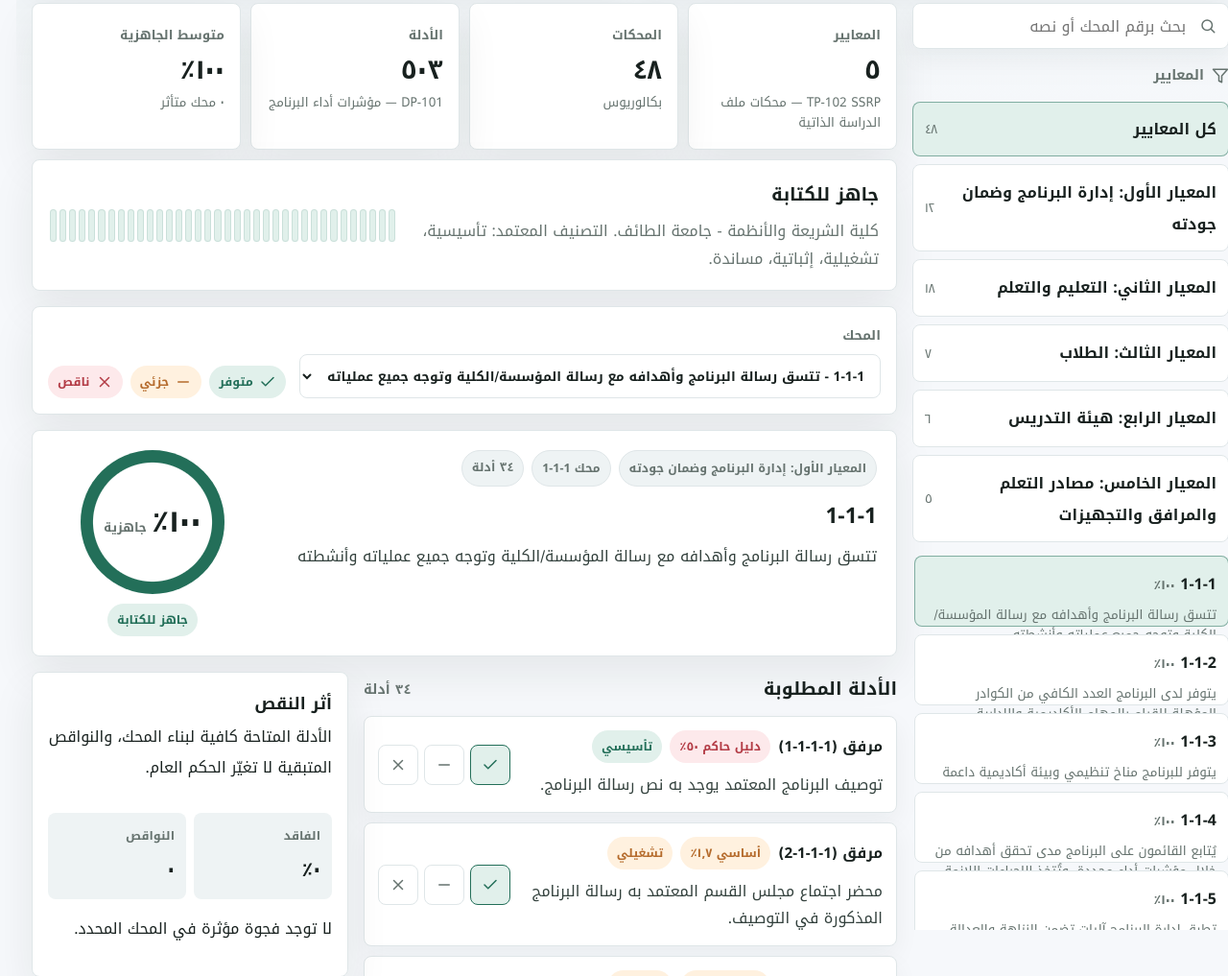
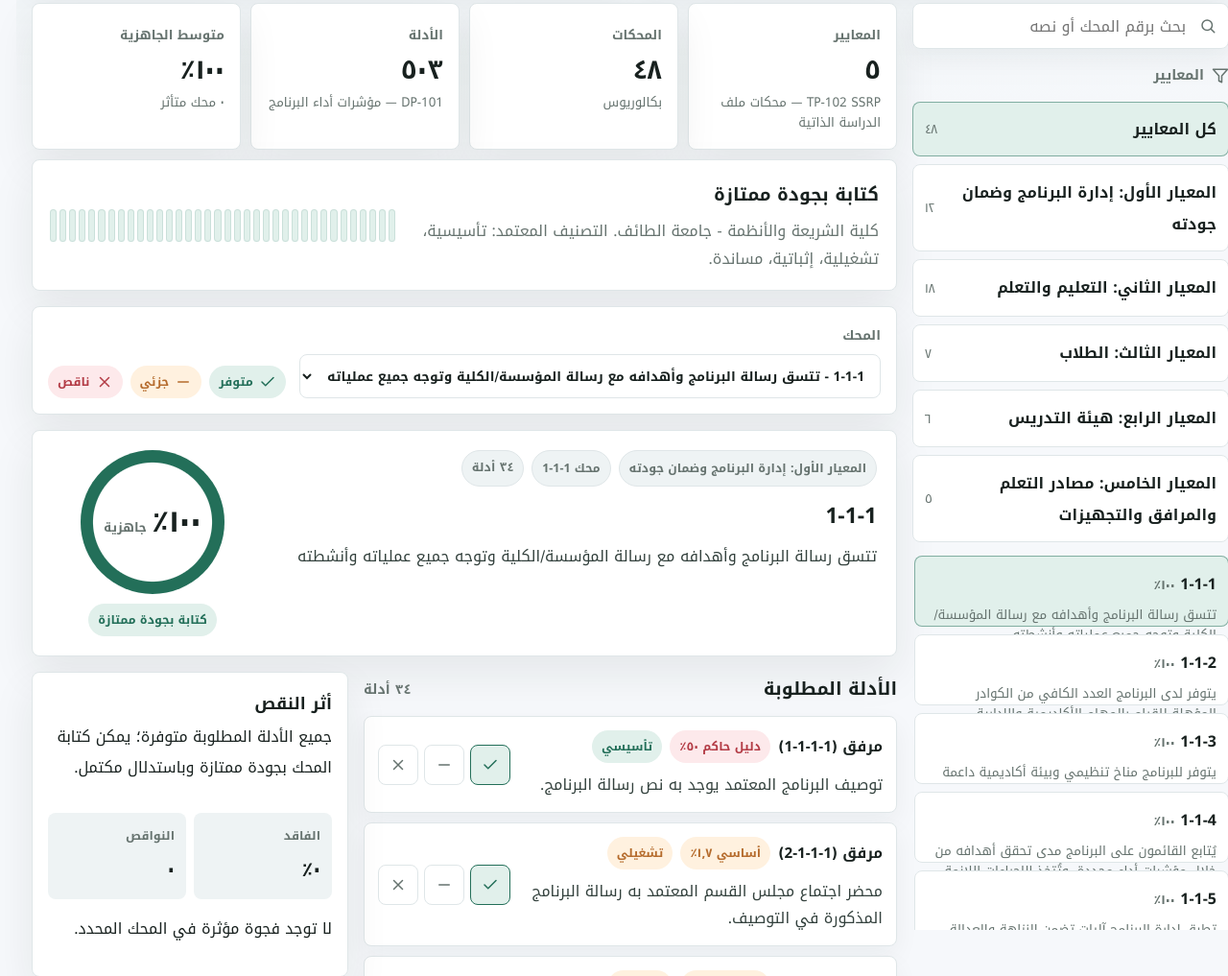
Before and after one commit to majed354/self_study, a website: page index.html in a window 1280 px wide. Shown: the part 207-1224 px from the top of the page at 96% size. Drawn offline with Linux system fonts and the light colour scheme.

Commit message:
Keep quality tiers with original scoring

```diff
--- a/app.js
+++ b/app.js
@@ -372,7 +372,8 @@ function renderCriterion() {
 
   const result = computeCriterion(criterion);
   const readiness = readinessText(result.completion, result.criticalIssues);
-  const ringColor = readiness.level === "ready" ? "var(--green)" : readiness.level === "watch" ? "var(--amber)" : "var(--red)";
+  const readyLevels = ["good", "very-good", "excellent"];
+  const ringColor = readyLevels.includes(readiness.level) ? "var(--green)" : readiness.level === "watch" ? "var(--amber)" : "var(--red)";
 
   el.criterionFocus.innerHTML = `
     <div>
@@ -543,10 +544,24 @@ function readinessText(score, criticalIssues) {
       detail: "يمكن بناء المحك مبدئياً، لكن النقص الحالي سيضعف قوة الاستدلال ويحتاج تعويضاً واضحاً.",
     };
   }
+  if (score >= 99.95) {
+    return {
+      level: "excellent",
+      title: "كتابة بجودة ممتازة",
+      detail: "جميع الأدلة المطلوبة متوفرة؛ يمكن كتابة المحك بجودة ممتازة وباستدلال مكتمل.",
+    };
+  }
+  if (score >= 90) {
+    return {
+      level: "very-good",
+      title: "كتابة بجودة جيدة جداً",
+      detail: "الأدلة المتاحة قوية جداً، وما تبقى لا يمنع كتابة محك رصين بجودة جيدة جداً.",
+    };
+  }
   return {
-    level: "ready",
-    title: "جاهز للكتابة",
-    detail: "الأدلة المتاحة كافية لبناء المحك، والنواقص المتبقية لا تغيّر الحكم العام.",
+    level: "good",
+    title: "كتابة بجودة جيدة",
+    detail: "الأدلة المتاحة كافية لكتابة المحك بجودة جيدة، مع إمكانية تحسينه باستكمال النواقص المتبقية.",
   };
 }
 
--- a/styles.css
+++ b/styles.css
@@ -467,7 +467,9 @@ h1 {
 }
 
 .legend-pill.available,
-.state-pill.ready,
+.state-pill.good,
+.state-pill.very-good,
+.state-pill.excellent,
 .tag.core {
   background: var(--green-2);
   color: var(--green);
```
Also changed, not shown: README.md.
